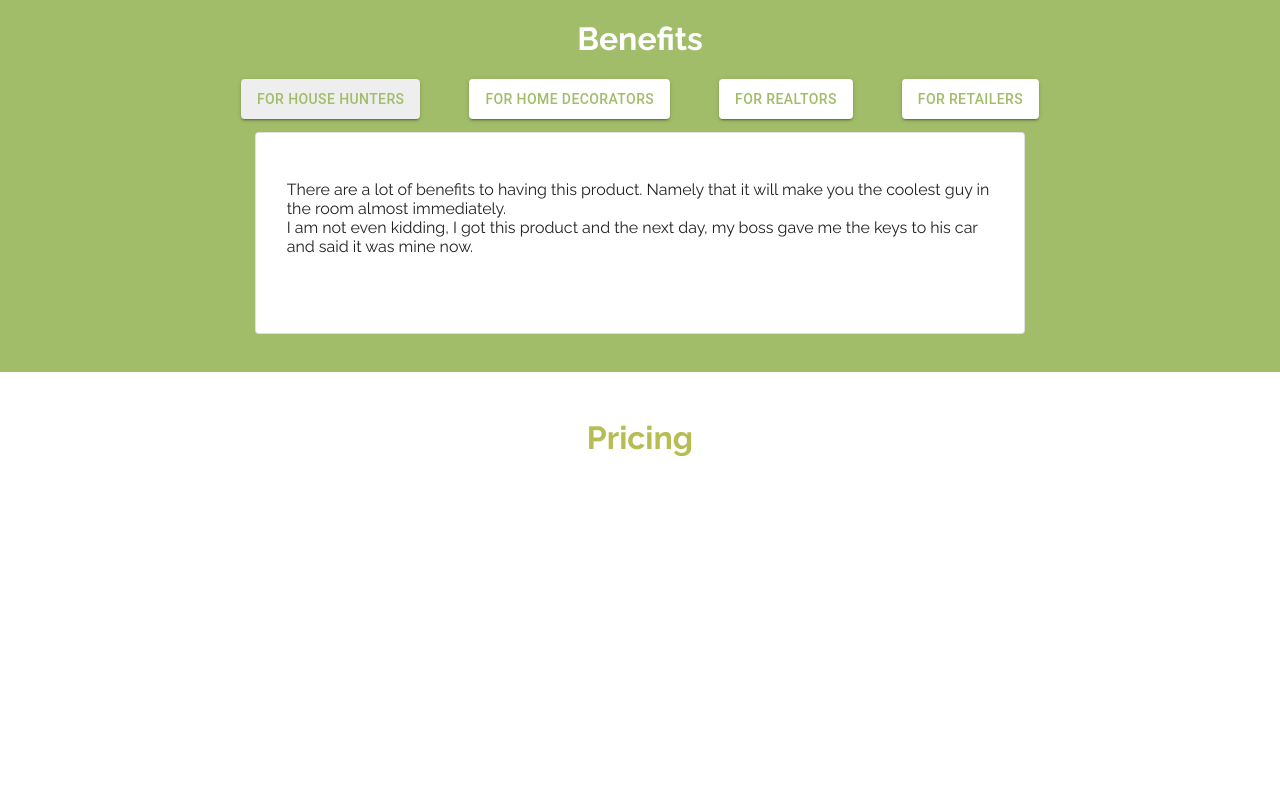
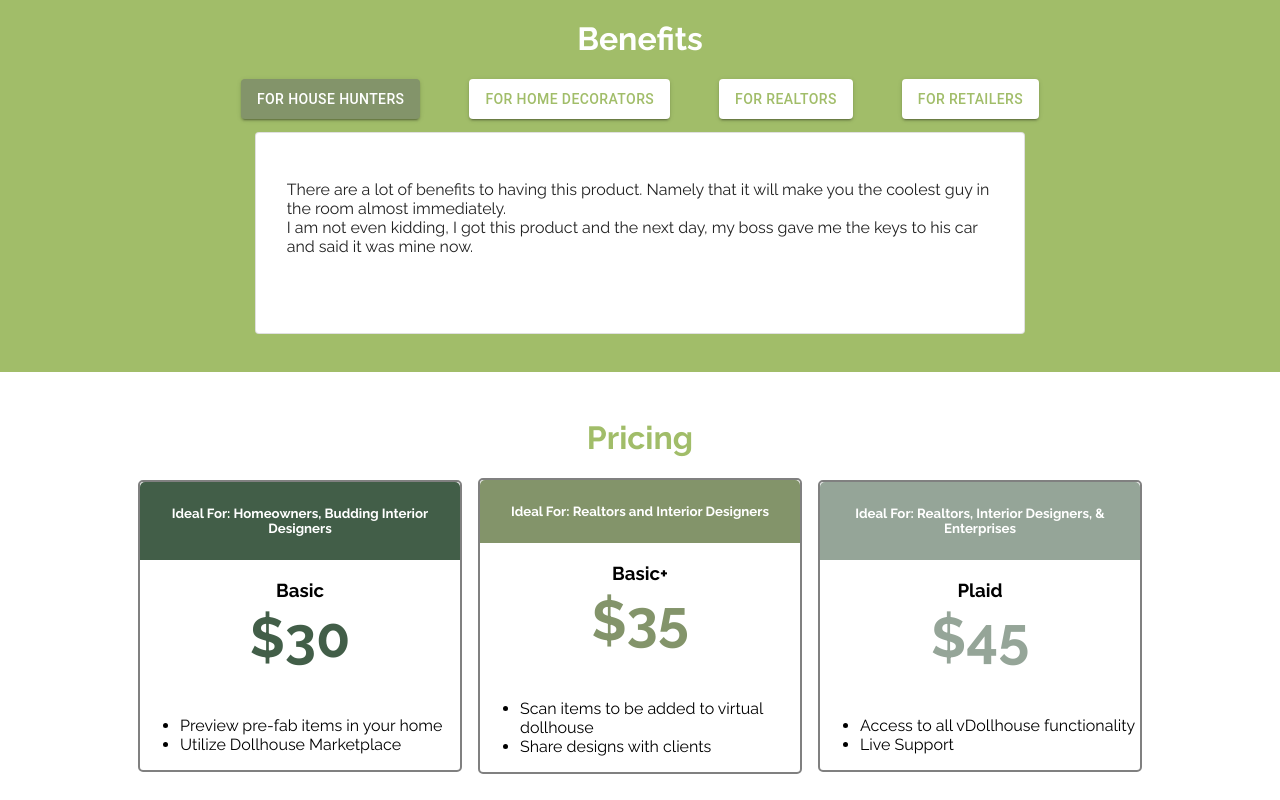
Before and after one commit to zfdouglas/vdollhouse, a React (Create React App) app: page / in a window 1280 px wide. Shown: the part 889-1689 px from the top of the page. Before the commit the page ends 1392 px from the top, so only its background shows below. Built offline with nearby package versions, Linux system fonts and the light colour scheme.

Commit message:
feat: added pricing bar to home

```diff
--- a/src/Common/Button/Button.tsx
+++ b/src/Common/Button/Button.tsx
@@ -22,7 +22,8 @@ const ThemedButton = (props: PropsWithChildren<ButtonProps>) => {
   };
 
   if (props.active) {
-    baseStyle.backgroundColor = grey[200];
+    baseStyle.backgroundColor = "#83946A";
+    baseStyle.color = "white";
   }
   return (
     <Button
--- /dev/null
+++ b/src/Copy/pricing.ts
@@ -0,0 +1,42 @@
+export type PriceItem = {
+  product: string;
+  target: string;
+  details: string[];
+  price: string;
+  headerColor: string;
+  accentColor: string;
+};
+export const pricing: PriceItem[] = [
+  {
+    product: "Basic",
+    target: "Homeowners, Budding Interior Designers",
+    details: [
+      "Preview pre-fab items in your home",
+      "Utilize Dollhouse Marketplace",
+    ],
+    price: "30",
+    headerColor: "white",
+    accentColor: "#425E48",
+  },
+  {
+    product: "Basic+",
+    target: "Realtors and Interior Designers",
+    details: [
+      "Scan items to be added to virtual dollhouse",
+      "Share designs with clients",
+    ],
+    price: "35",
+    headerColor: "white",
+
+    accentColor: "#83946A",
+  },
+  {
+    product: "Plaid",
+    target: "Realtors, Interior Designers, & Enterprises",
+    details: ["Access to all vDollhouse functionality", "Live Support"],
+    price: "45",
+    headerColor: "white",
+
+    accentColor: "#95A598",
+  },
+];
--- /dev/null
+++ b/src/PricingBar/Pricing.css
@@ -0,0 +1,25 @@
+.PricingBox {
+  width: 25%;
+  background-color: white;
+  border: 2px solid grey;
+  min-height: 30vh;
+  border-radius: 5px;
+  margin: auto 0.5em;
+}
+.PricingBox li {
+  text-align: left;
+}
+.PricingBox header {
+  display: flex;
+  justify-content: center;
+  border-top-right-radius: 5px;
+  border-top-left-radius: 5px;
+  width: 100%;
+}
+.PricingBox h2 {
+  margin-top: 1%;
+  font-size: 3.5rem;
+}
+.PricingBox h3 {
+  margin-bottom: 1%;
+}
--- a/src/PricingBar/PricingBar.tsx
+++ b/src/PricingBar/PricingBar.tsx
@@ -1,12 +1,21 @@
 import React from "react";
 import { ContentBar } from "../Common/Blocks/ContentBar";
-import theme from "../Common/ThemeProvider";
+import { PricingBox } from "./PricingBox";
+import { pricing } from "../Copy/pricing";
 export const PricingBar = () => {
   return (
-    <ContentBar
-      header="Pricing"
-      headerColor={theme.palette.primary.main}
-      backgroundColor="none"
-    ></ContentBar>
+    <ContentBar header="Pricing" headerColor="#A1BD69" backgroundColor="white">
+      <div
+        style={{
+          display: "flex",
+          flexDirection: "row",
+          justifyContent: "center",
+        }}
+      >
+        {pricing.map((priceItem) => {
+          return <PricingBox item={priceItem} />;
+        })}
+      </div>
+    </ContentBar>
   );
 };
--- /dev/null
+++ b/src/PricingBar/PricingBox.tsx
@@ -0,0 +1,27 @@
+import React from "react";
+import "./Pricing.css";
+import { PriceItem } from "../Copy/pricing";
+export interface PricingBoxProps {
+  item: PriceItem;
+}
+export const PricingBox = (props: PricingBoxProps) => {
+  const { target, price, details, accentColor, product, headerColor } =
+    props.item;
+  return (
+    <div className="PricingBox">
+      <header style={{ backgroundColor: accentColor }}>
+        <h5 style={{ color: headerColor, padding: "2px" }}>
+          Ideal For: {target}
+        </h5>
+      </header>
+      <h3>{product}</h3>
+      <h2 style={{ color: accentColor }}>${price}</h2>
+      <ul>
+        {details.map((item) => {
+          return <li>{item}</li>;
+        })}
+      </ul>
+      <footer></footer>
+    </div>
+  );
+};
```
Also changed, not shown: src/TeamBar/TeamBar.tsx (added).
